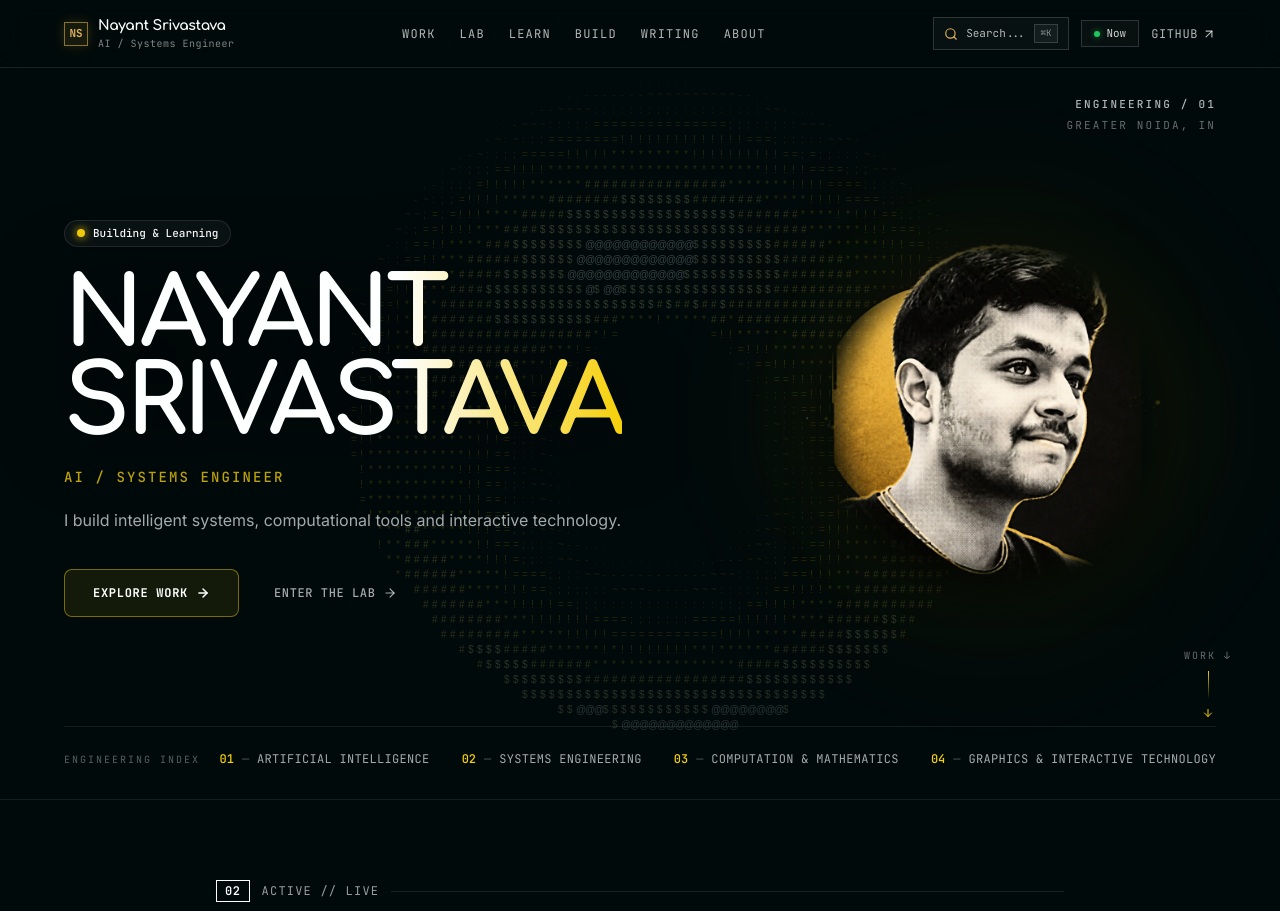
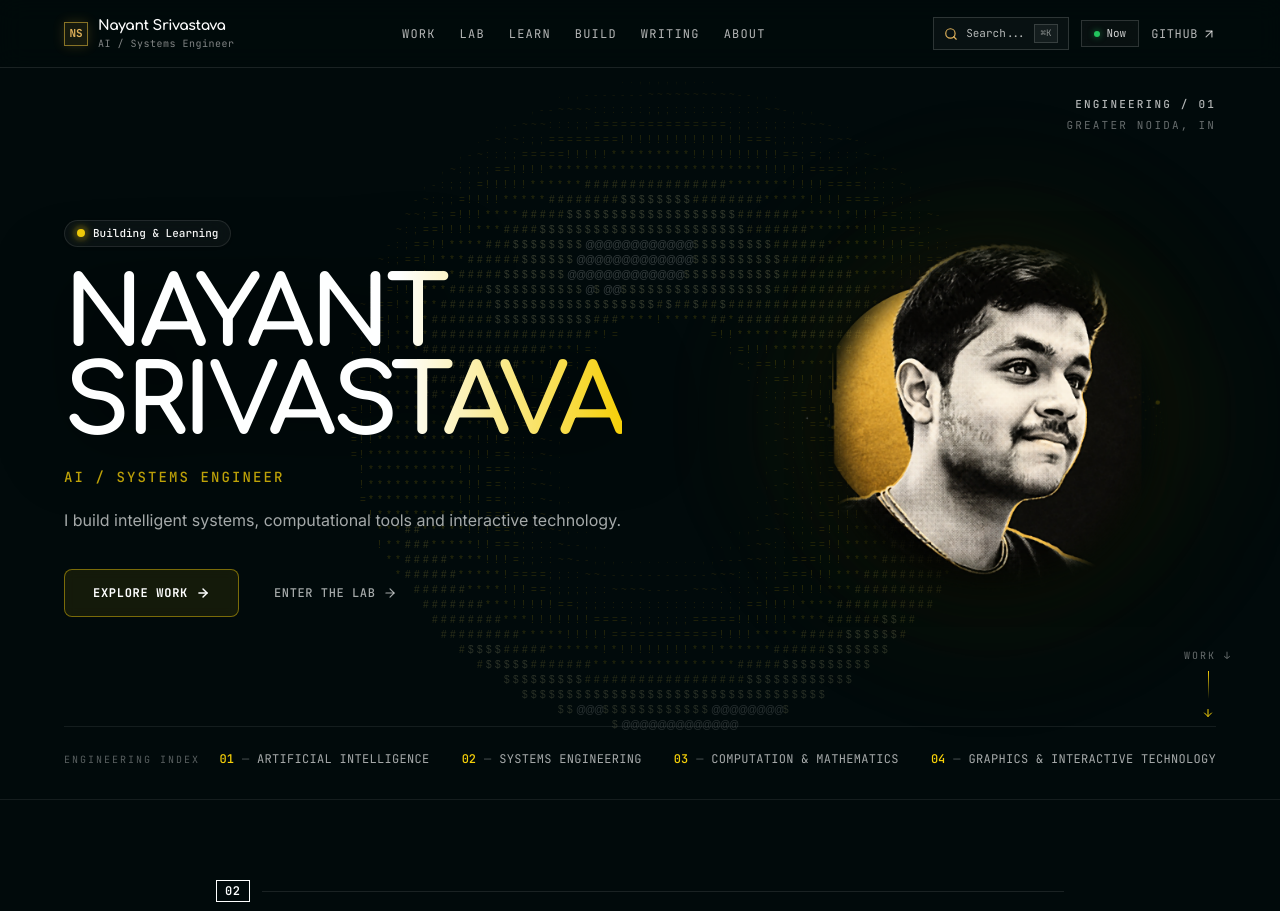
Before and after one commit to na124441/Portfolio, a Next.js app: page / in a window 1280 px wide. Shown: the top 911 px of the page. Built offline with nearby package versions, Linux system fonts and the light colour scheme.

Commit message:
style: remove active live tag from currently building section

```diff
--- a/src/components/sections/CurrentlyBuildingSection.tsx
+++ b/src/components/sections/CurrentlyBuildingSection.tsx
@@ -22,7 +22,6 @@ export const CurrentlyBuildingSection: React.FC = () => {
       <div className="max-w-4xl mx-auto px-4 sm:px-6">
         <SectionHeader
           number="02"
-          tag="Active // Live"
           title="Currently Building"
           subtitle="Active projects, frameworks, and long-term initiatives."
         />
```
